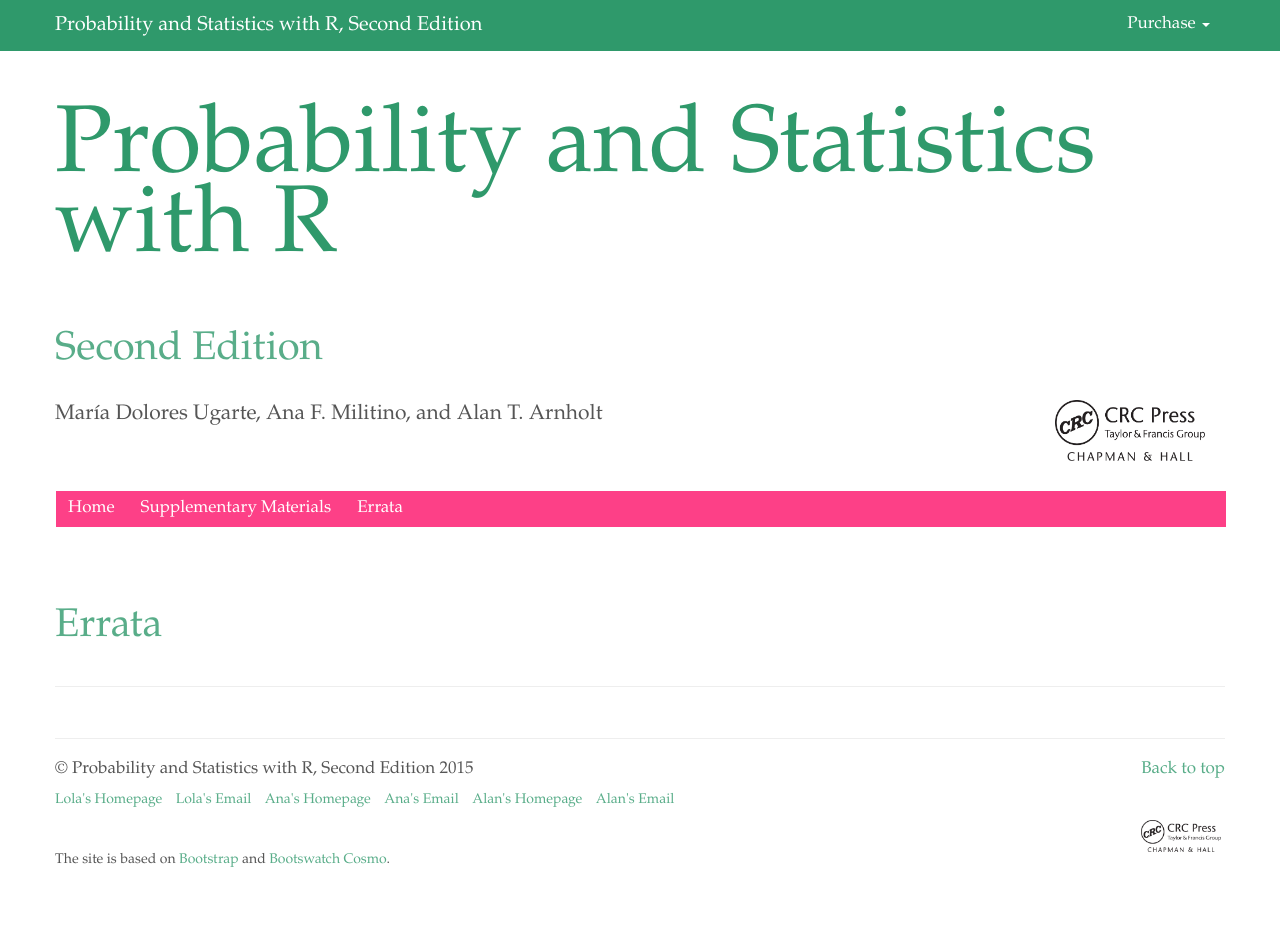
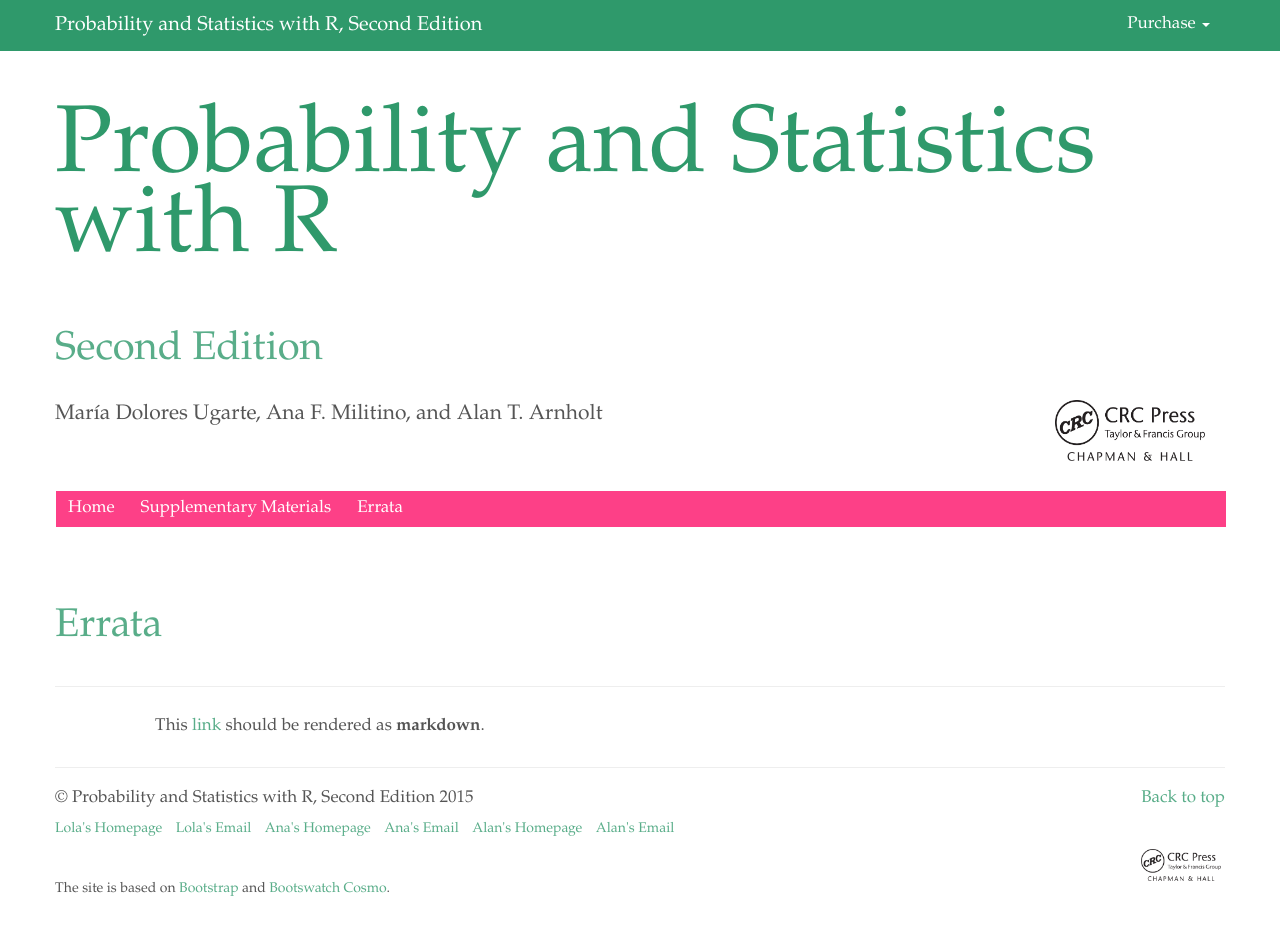
Before and after one commit to alanarnholt/PASWR2E-Book, a Jekyll site: the page built from errata.md, in a window 1280 px wide and 959 px high. Shown: the top 935 px of the window. Built offline with Jekyll 4.4.1, drawn with Linux system fonts in a browser that asks for light colours; nearby versions of some CDN libraries; Markdown is read by kramdown in place of the engine named in the settings.

Commit message:
using kramdown to parse markdown, added embedded markdown sample in errata

```diff
--- a/_config.yml
+++ b/_config.yml
@@ -2,5 +2,5 @@
 title: Probability and Statistics with R, Second Edition
 author: Maria Dolores Ugarte, Ana Militino, Alan Arnholt
 baseurl: /PASWR2E-Book
-markdown: redcarpet
+markdown: kramdown
 highlighter: pygments
--- a/errata.md
+++ b/errata.md
@@ -10,7 +10,10 @@ active: errata
   </div>
   <div class="row">
     <div class="span10 offset1">
-
+    <!-- Note that all Markdown content but be outdented, including the surrounding div -->
+<div markdown="1">
+This [link](http://google.com) should be rendered as **markdown**.
+</div>
     </div>
   </div>
 </section>
```
